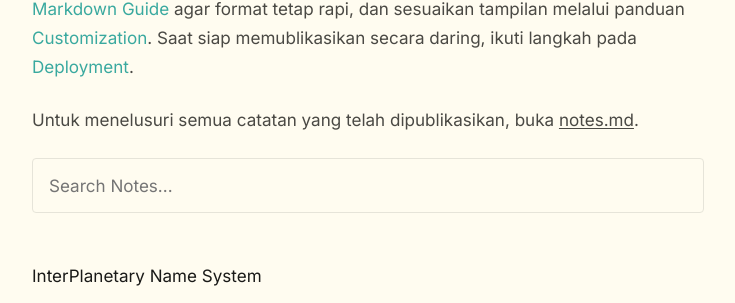
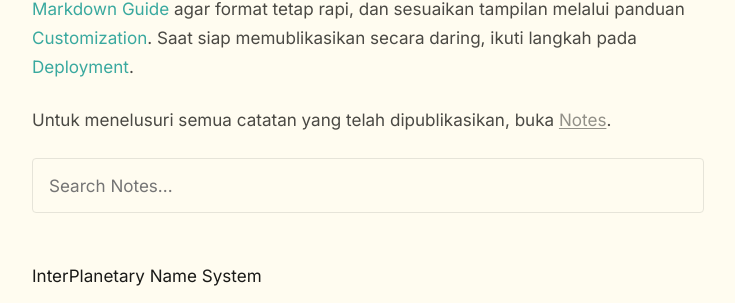
Before and after one commit to aessaputra/aessaputra.github.io, a Jekyll site: the page built from pages/index.md, in a window 1280 px wide. Shown: the part 376-679 px from the top of the page, without its empty margins (272-1007 px from the left). Built offline with Jekyll 4.4.1, drawn with Linux system fonts in a browser that asks for light colours.

```diff
--- a/Gemfile
+++ b/Gemfile
@@ -7,7 +7,7 @@ source "https://rubygems.org"
 #
 # This will help ensure the proper Jekyll version is running.
 # Happy Jekylling!
-gem "jekyll", "~> 4.0.0"
+gem "jekyll", "~> 4.4"
 # This is the default theme for new Jekyll sites. You may change this to anything you like.
 # gem "minima", "~> 2.5"
 # If you want to use GitHub Pages, remove the "gem "jekyll"" above and
--- a/pages/index.md
+++ b/pages/index.md
@@ -11,4 +11,4 @@ Selamat datang di ruang catatan digital ini. Situs ini membantu mengubah catatan
 
 Mulailah dengan membaca [[Getting Started]] untuk menyiapkan lingkungan Anda sendiri. Pelajari penggunaan [[Wiki Links]] untuk menghubungkan catatan, jelajahi [[Markdown Guide]] agar format tetap rapi, dan sesuaikan tampilan melalui panduan [[Customization]]. Saat siap memublikasikan secara daring, ikuti langkah pada [[Deployment]].
 
-Untuk menelusuri semua catatan yang telah dipublikasikan, buka [notes.md](pages/notes.md).
+Untuk menelusuri semua catatan yang telah dipublikasikan, buka [[Notes]].
```
